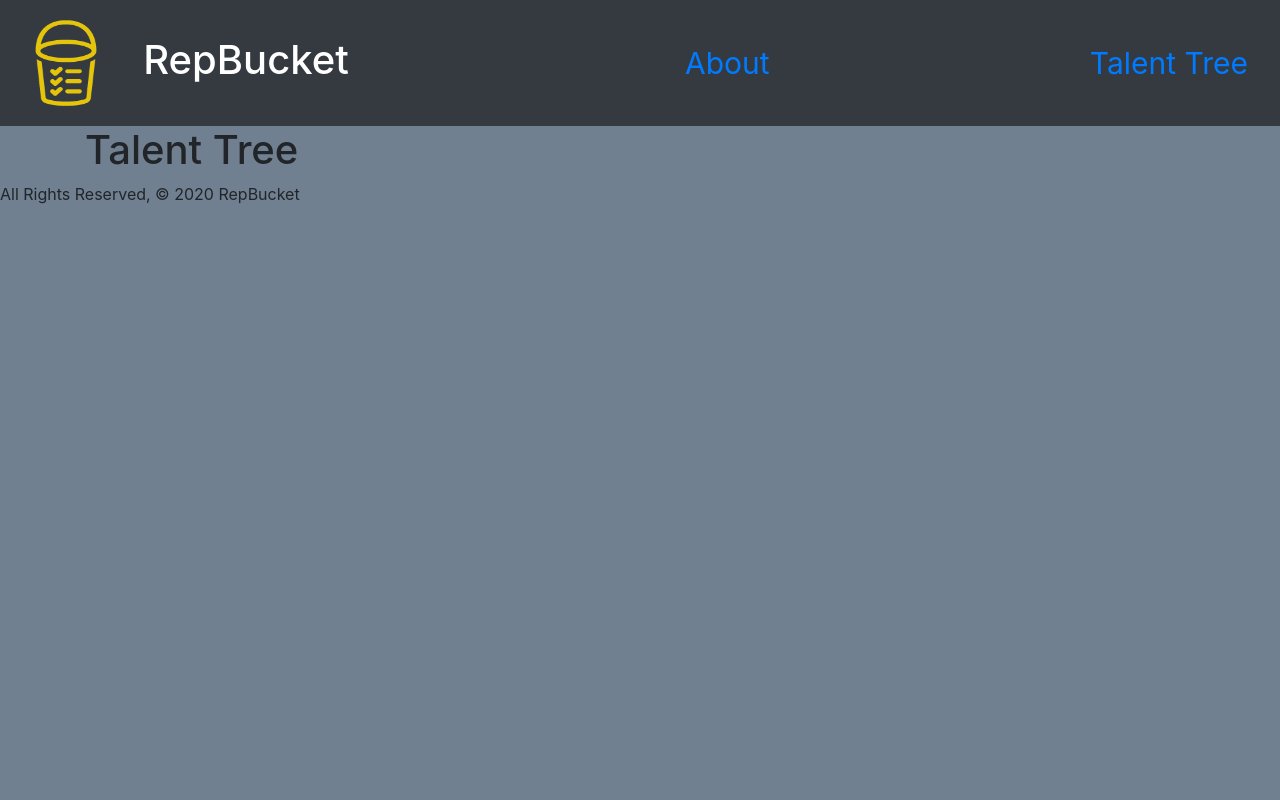
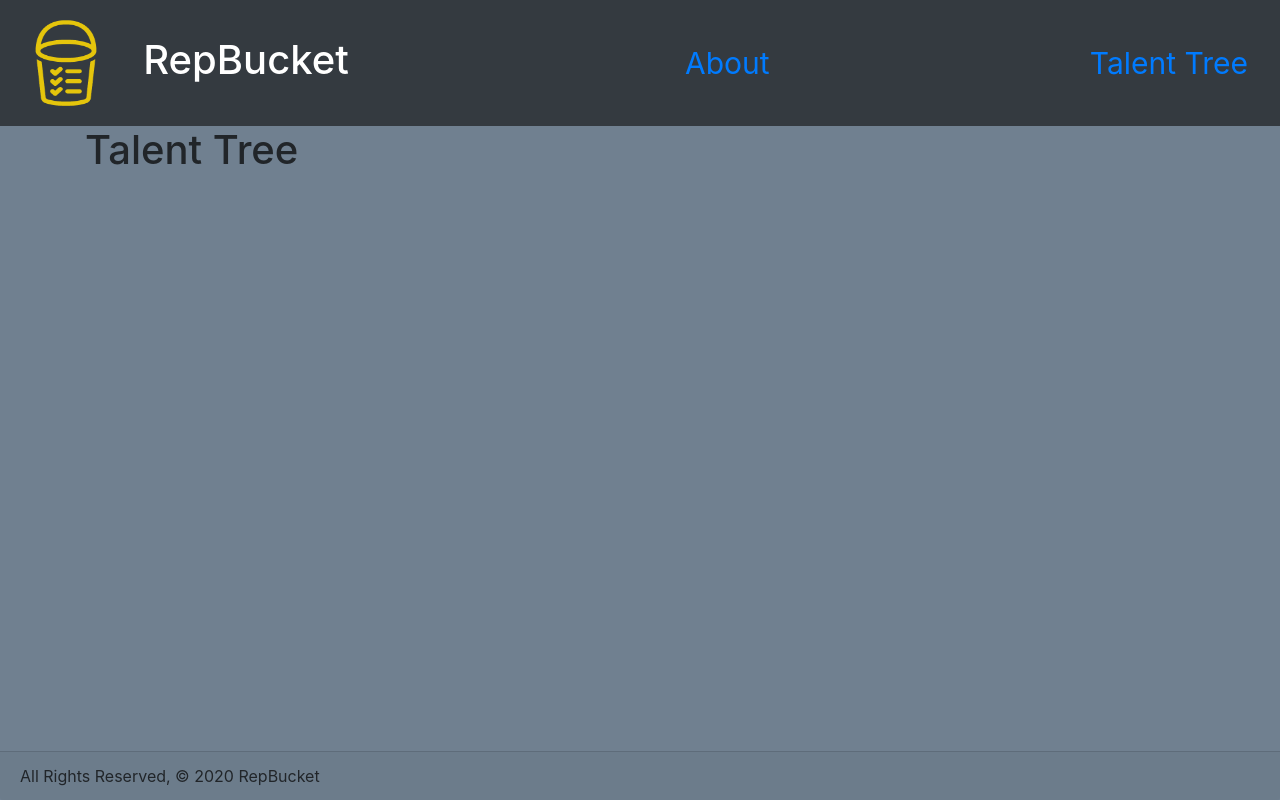
Before and after one commit to ak89mkii/Repbucket-project-04, a Django app: page /talents/ in a window 1280 px wide. Run offline with Django 3.2, Linux system fonts and the light colour scheme; data that the repository does not hold is empty; some libraries are stand-ins or nearby versions.

Commit message:
Working on Talent model

```diff
--- a/main_app/static/css/style.css
+++ b/main_app/static/css/style.css
@@ -9,3 +9,7 @@ body {
 .navbar {
     font-size: 30px;
 }
+
+body {
+    height: 100%;
+}
--- a/main_app/templates/base.html
+++ b/main_app/templates/base.html
@@ -24,7 +24,8 @@
         {% block content %}
         {% endblock %}
     </main>
-    <footer class="page-footer">
+
+    <footer class="card-footer fixed-bottom">
         <div class="right">All Rights Reserved, &copy; 2020 RepBucket &nbsp;</div>
     </footer>
 </body>
```
